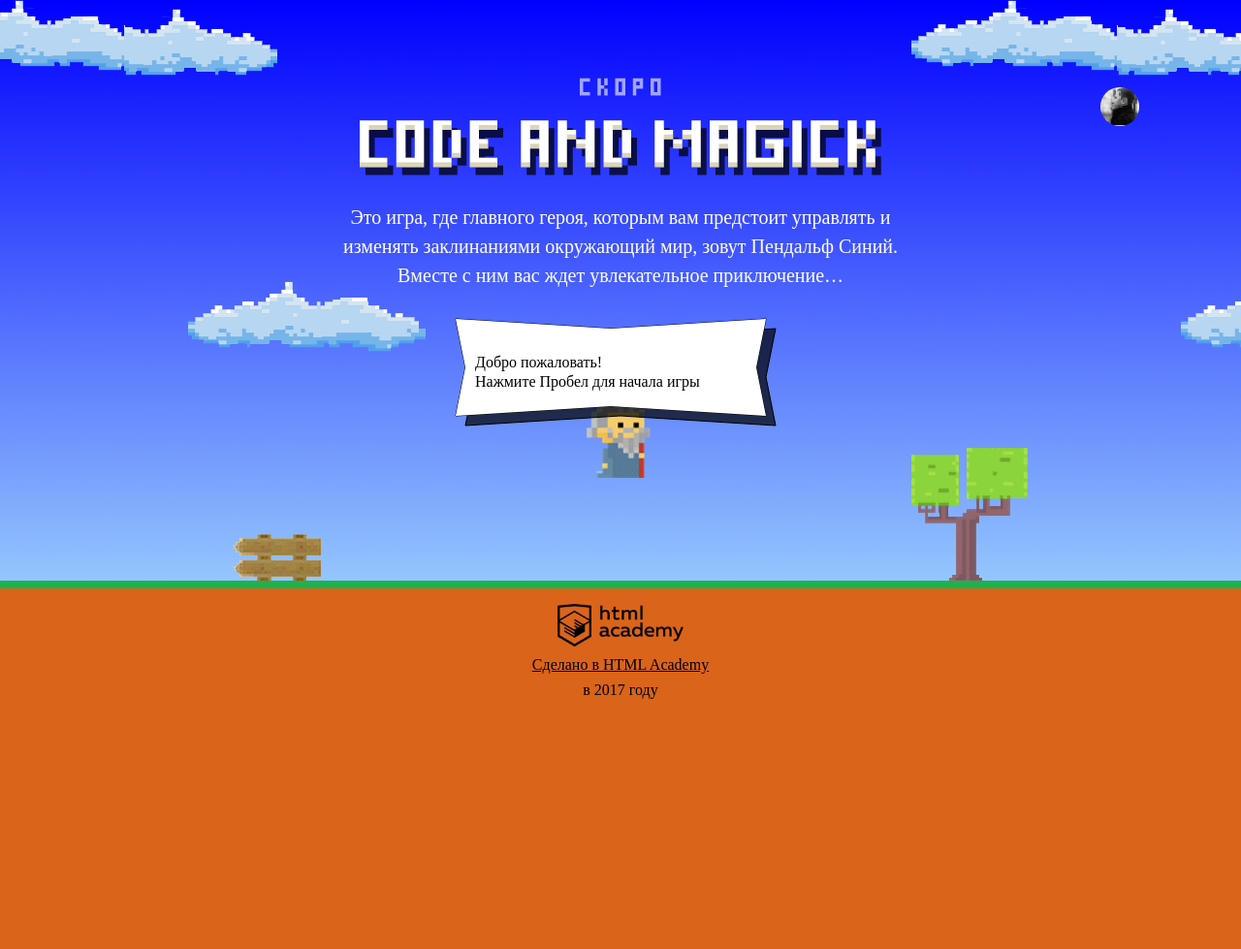
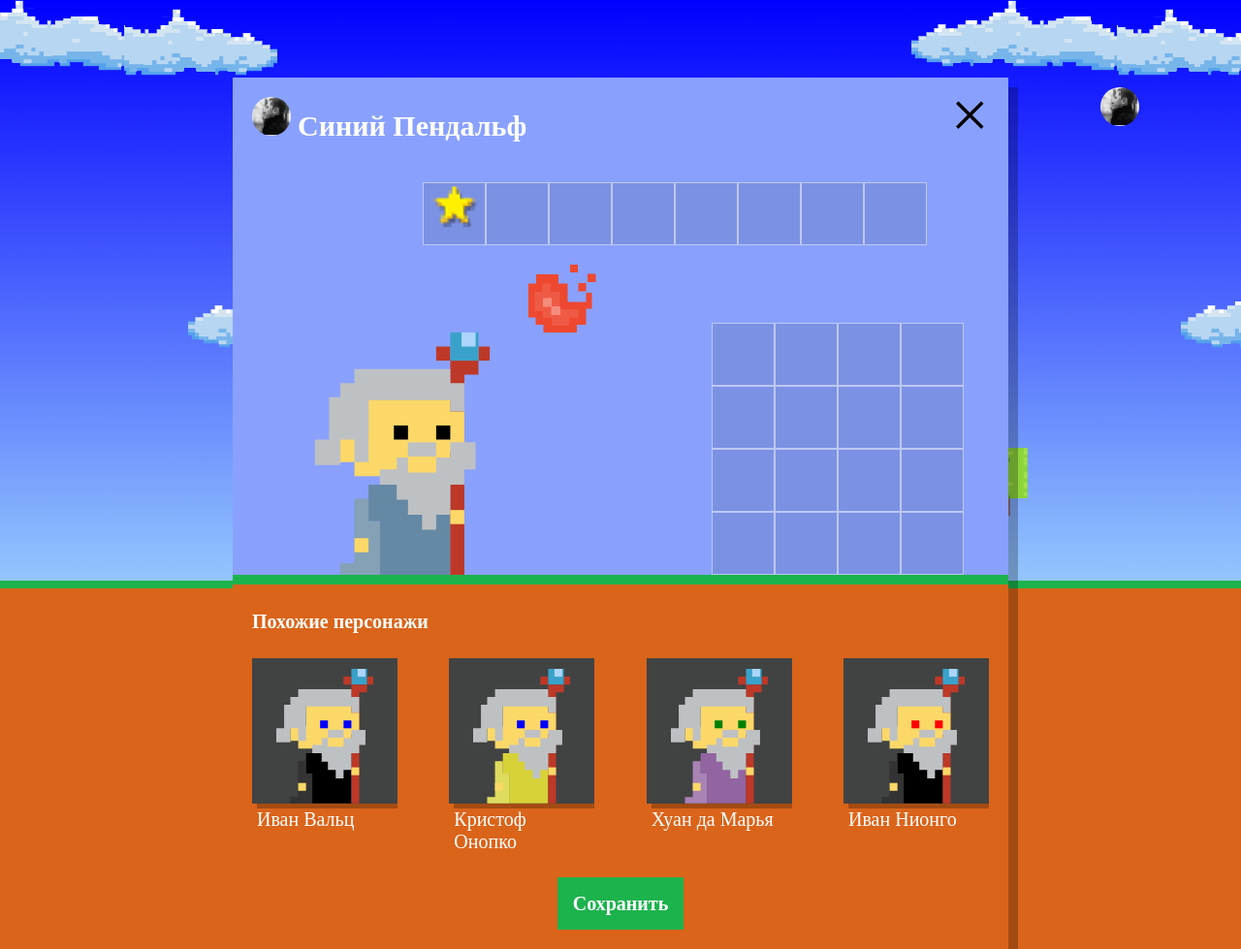
Before and after one commit to marietsar/1254317-code-and-magick-20, a website: page index.html in a window 1280 px wide. Shown: the whole page at 97% size. Before the commit the page ends 800 px from the top, so only its background shows below. Drawn offline with Linux system fonts and the light colour scheme; a web font is replaced by a local one.

Commit message:
Сгенерированные волшебники

```diff
--- a/index.html
+++ b/index.html
@@ -204,6 +204,6 @@
 </script>
 <script src="js/stat.js"></script>
 <script src="js/game.js"></script>
-
+<script src="js/setup.js"></script>
 </body>
 </html>
--- /dev/null
+++ b/js/setup.js
@@ -0,0 +1,48 @@
+'use strict';
+
+var NAMES = ['Иван', 'Хуан', 'Себастьян', 'Мария', 'Кристоф', 'Виктор', 'Юлия', 'Люпита', 'Вашингтон'];
+var SURNAMES = ['да Марья', 'Верон', 'Мирабелла', 'Вальц', 'Онопко', 'Топольницкая', 'Нионго', 'Ирвинг'];
+var COAT_COLOR = ['rgb(101, 137, 164)', 'rgb(241, 43, 107)', 'rgb(146, 100, 161)', 'rgb(56, 159, 117)', 'rgb(215, 210, 55)', 'rgb(0, 0, 0)];'];
+var EYES_COLOR = ['black', 'red', 'blue', 'yellow', 'green'];
+
+var wizards = [];
+var setupBlock = document.querySelector('.setup');
+var similarListElement = document.querySelector('.setup-similar-list');
+var similarWizardTemplate = document.querySelector('#similar-wizard-template')
+    .content
+    .querySelector('.setup-similar-item');
+
+function getRandomArrayItem(array) {
+  return array[Math.floor(Math.random() * array.length)];
+}
+
+setupBlock.classList.remove('hidden');
+
+function randomWizard() {
+  var wizard = {};
+  wizard.name = getRandomArrayItem(NAMES) + ' ' + getRandomArrayItem(SURNAMES);
+  wizard.coatColor = getRandomArrayItem(COAT_COLOR);
+  wizard.eyesColor = getRandomArrayItem(EYES_COLOR);
+  wizards.push(wizard);
+}
+
+for (var i = 0; i < 4; i++) {
+  randomWizard();
+}
+
+var renderWizard = function (wizard) {
+  var wizardElement = similarWizardTemplate.cloneNode(true);
+  wizardElement.querySelector('.setup-similar-label').textContent = wizard.name;
+  wizardElement.querySelector('.wizard-coat').style.fill = wizard.coatColor;
+  wizardElement.querySelector('.wizard-eyes').style.fill = wizard.eyesColor;
+
+  return wizardElement;
+};
+var fragment = document.createDocumentFragment();
+
+for (i = 0; i < wizards.length; i++) {
+  fragment.appendChild(renderWizard(wizards[i]));
+}
+similarListElement.appendChild(fragment);
+
+document.querySelector('.setup-similar').classList.remove('hidden');
```
